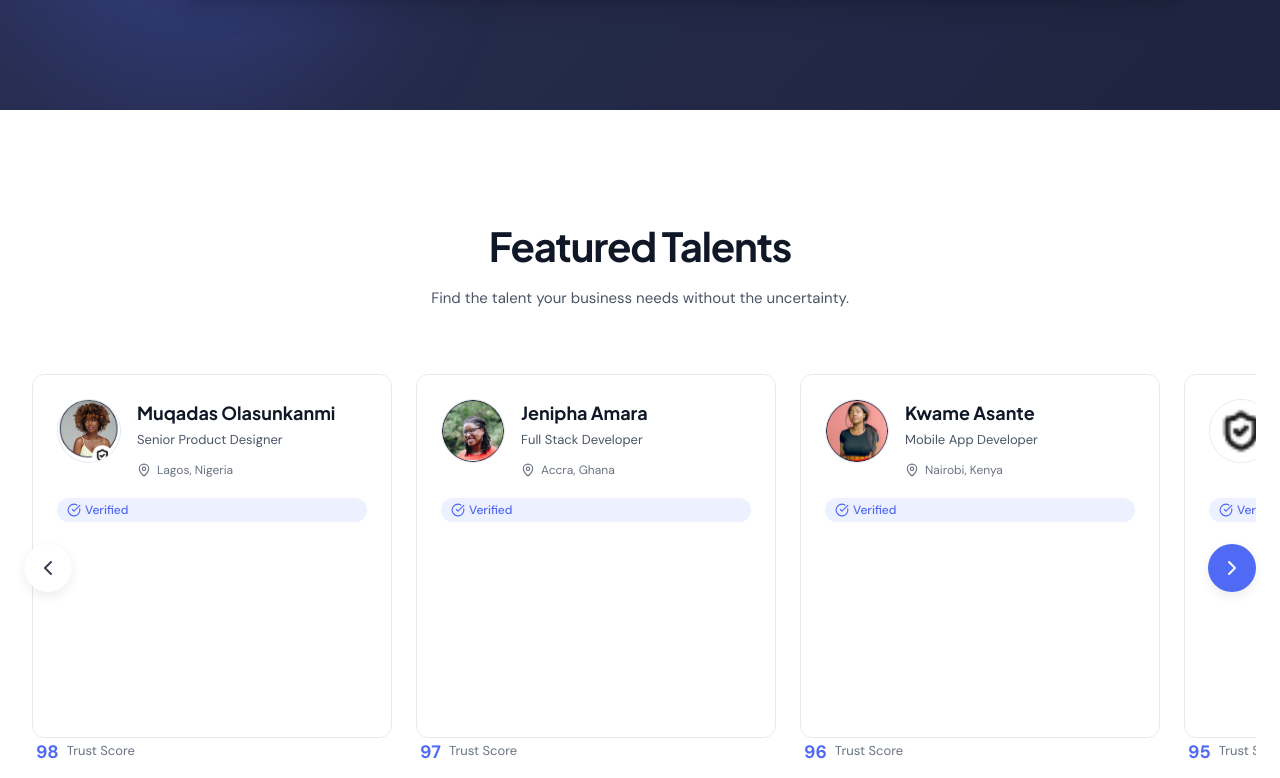
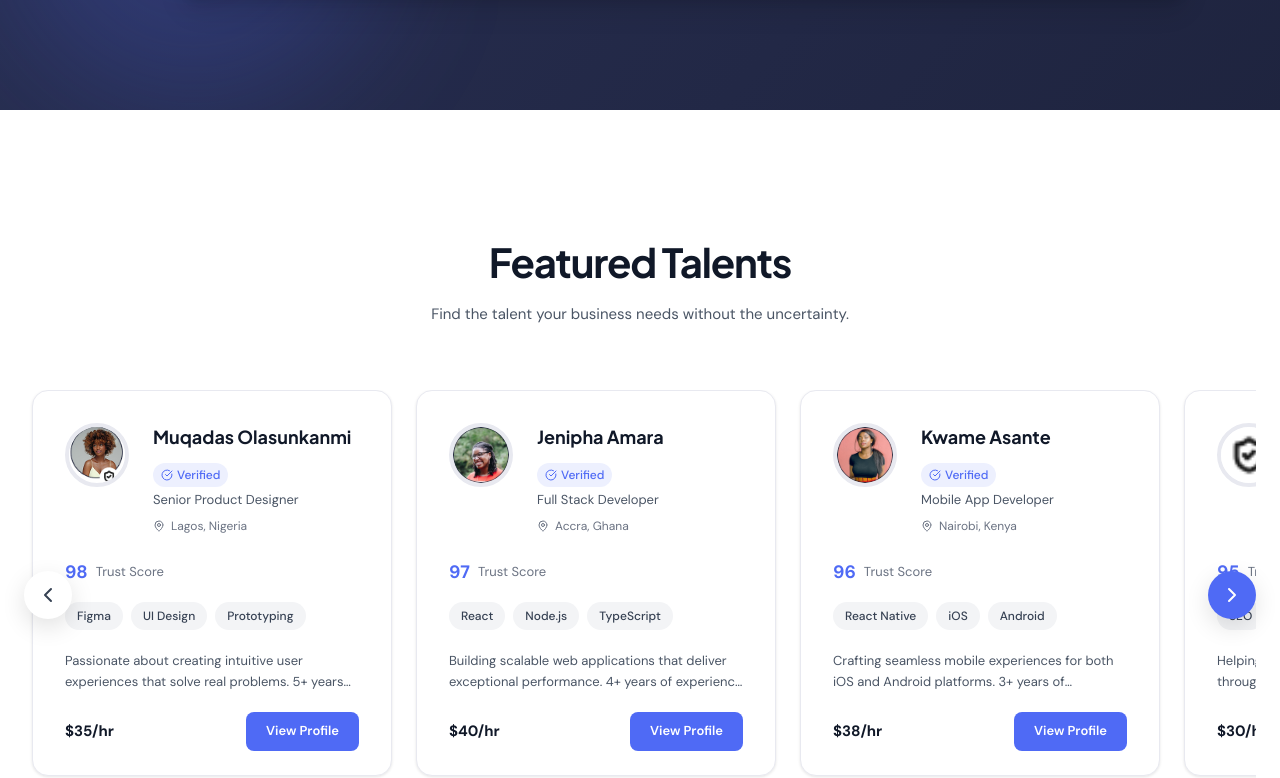
Before and after one commit to Aelix-Technology/Skiloq-Frontend, a Next.js app: page / in a window 1280 px wide. Shown: the part 4322-5100 px from the top of the page. Built offline with nearby package versions, Linux system fonts and the light colour scheme; no server answers.

Commit message:
improve featured talent ui

```diff
--- a/src/components/landing/FeaturedTalent.tsx
+++ b/src/components/landing/FeaturedTalent.tsx
@@ -73,18 +73,18 @@ export function FeaturedTalent() {
 
   const scrollLeft = () => {
     if (scrollRef.current) {
-      scrollRef.current.scrollBy({ left: -380, behavior: "smooth" });
+      scrollRef.current.scrollBy({ left: -360, behavior: "smooth" });
     }
   };
 
   const scrollRight = () => {
     if (scrollRef.current) {
-      scrollRef.current.scrollBy({ left: 380, behavior: "smooth" });
+      scrollRef.current.scrollBy({ left: 360, behavior: "smooth" });
     }
   };
 
   return (
-    <section className="relative py-20 md:py-28 bg-white overflow-hidden">
+    <section className="relative py-24 md:py-32 bg-white overflow-hidden">
       <div className="relative max-w-7xl mx-auto px-4 md:px-6">
         {/* Header */}
         <motion.div
@@ -106,15 +106,15 @@ export function FeaturedTalent() {
           {/* Navigation Buttons */}
           <button
             onClick={scrollLeft}
-            className="absolute left-2 md:left-0 top-1/2 -translate-y-1/2 z-10 w-12 h-12 bg-white rounded-full shadow-md flex items-center justify-center hover:bg-gray-50 transition-all duration-200 hover:shadow-lg hidden md:flex"
+            className="absolute left-2 md:left-0 top-1/2 -translate-y-1/2 z-10 w-10 h-10 md:w-12 md:h-12 bg-white rounded-full shadow-lg flex items-center justify-center hover:bg-gray-50 transition-all hidden md:flex"
           >
-            <ChevronLeft className="w-6 h-6 text-gray-700" />
+            <ChevronLeft className="w-5 h-5 md:w-6 md:h-6 text-gray-700" />
           </button>
           <button
             onClick={scrollRight}
-            className="absolute right-2 md:right-0 top-1/2 -translate-y-1/2 z-10 w-12 h-12 bg-[#4F6AF5] rounded-full shadow-md flex items-center justify-center hover:bg-[#3d56e0] transition-all duration-200 hover:shadow-lg"
+            className="absolute right-2 md:right-0 top-1/2 -translate-y-1/2 z-10 w-10 h-10 md:w-12 md:h-12 bg-[#4F6AF5] rounded-full shadow-lg flex items-center justify-center hover:bg-[#3d56e0] transition-all"
           >
-            <ChevronRight className="w-6 h-6 text-white" />
+            <ChevronRight className="w-5 h-5 md:w-6 md:h-6 text-white" />
           </button>
 
           {/* Slider */}
@@ -131,11 +131,12 @@ export function FeaturedTalent() {
                 transition={{ delay: index * 0.1 }}
                 className="flex-shrink-0 w-full sm:w-[340px] md:w-[360px] snap-center group"
               >
-                <div className="bg-white rounded-xl overflow-hidden hover:shadow-lg transition-all duration-200 border border-gray-100 h-full p-6">
-                  {/* Profile Image & Top Info */}
-                  <div className="flex items-start gap-4 mb-5">
-                    {/* Profile Image (64px) */}
-                    <div className="w-16 h-16 rounded-full overflow-hidden flex-shrink-0 border border-gray-100">
+                <div className="bg-white rounded-2xl overflow-hidden shadow-sm hover:shadow-2xl transition-all duration-300 border border-gray-100 h-full">
+                  {/* Top Section */}
+                  <div className="p-8 pb-6">
+                    <div className="flex items-start gap-6 mb-6">
+                      {/* Profile Image */}
+                      <div className="w-16 h-16 rounded-full overflow-hidden border-4 border-gray-100 flex-shrink-0">
                         <Image
                           src={talent.image}
                           alt={talent.name}
@@ -145,38 +146,37 @@ export function FeaturedTalent() {
                           unoptimized
                         />
                       </div>
-
                       {/* Info */}
-                    <div className="flex-1 min-w-0">
-                      <h3 className="font-bold text-gray-900 text-lg mb-1">{talent.name}</h3>
-                      <p className="text-gray-600 text-sm mb-3">{talent.role}</p>
+                      <div className="flex-1">
+                        <div className="flex items-center gap-3 mb-1 flex-wrap">
+                          <h3 className="font-bold text-gray-900 text-lg">{talent.name}</h3>
+                          {talent.verified && (
+                            <div className="flex items-center gap-1 bg-[#4F6AF5]/10 text-[#4F6AF5] text-xs font-medium px-2 py-1 rounded-full">
+                              <CheckCircle size={12} />
+                              Verified
+                            </div>
+                          )}
+                        </div>
+                        <p className="text-gray-600 text-sm mb-2">{talent.role}</p>
                         <div className="flex items-center gap-1.5 text-gray-500 text-xs">
-                        <MapPin size={14} />
+                          <MapPin size={12} />
                           {talent.location}
                         </div>
                       </div>
                     </div>
-                  {/* Verified Badge */}
-                  {talent.verified && (
-                    <div className="flex items-center gap-1 bg-[#4F6AF5]/10 text-[#4F6AF5] text-xs font-medium px-2.5 py-1 rounded-full">
-                      <CheckCircle size={14} />
-                      Verified
-                    </div>
-                  )}
-                </div>
 
                     {/* Trust Score */}
-                <div className="flex items-center gap-2 mb-4 px-1">
-                  <span className="text-[#4F6AF5] font-bold text-lg">{talent.trustScore}</span>
+                    <div className="flex items-center gap-2 mb-4">
+                      <span className="font-bold text-[#4F6AF5] text-lg">{talent.trustScore}</span>
                       <span className="text-gray-500 text-sm">Trust Score</span>
                     </div>
 
                     {/* Skills */}
-                <div className="flex flex-wrap gap-2 mb-4 px-6">
+                    <div className="flex flex-wrap gap-2 mb-5">
                       {talent.skills.map((skill, i) => (
                         <span
                           key={i}
-                      className="px-3 py-1.5 bg-gray-50 text-gray-700 text-xs font-medium rounded-full border border-gray-100"
+                          className="px-3 py-1.5 bg-gray-100 text-gray-700 text-xs font-medium rounded-full"
                         >
                           {skill}
                         </span>
@@ -184,16 +184,18 @@ export function FeaturedTalent() {
                     </div>
 
                     {/* Bio */}
-                <p className="text-gray-600 text-sm leading-relaxed mb-5 px-6 line-clamp-2">
+                    <p className="text-gray-600 text-sm leading-relaxed mb-5 line-clamp-2">
                       {talent.bio}
                     </p>
 
                     {/* Hourly Rate & Button */}
-                <div className="flex items-center justify-between px-6">
-                  <span className="font-bold text-gray-900 text-base">{talent.hourlyRate}</span>
-                  <button className="px-5 py-2.5 bg-[#4F6AF5] hover:bg-[#3d56e0] text-white text-sm font-semibold rounded-lg transition-all duration-200 hover:shadow-md">
+                    <div className="flex items-center justify-between">
+                      <span className="font-bold text-gray-900">{talent.hourlyRate}</span>
+                      <button className="px-5 py-2.5 bg-[#4F6AF5] hover:bg-[#3d56e0] text-white text-sm font-semibold rounded-lg transition-all">
                         View Profile
                       </button>
+                    </div>
+                  </div>
                 </div>
               </motion.div>
             ))}
```
Lines whose indentation alone changed are shown as unchanged.
